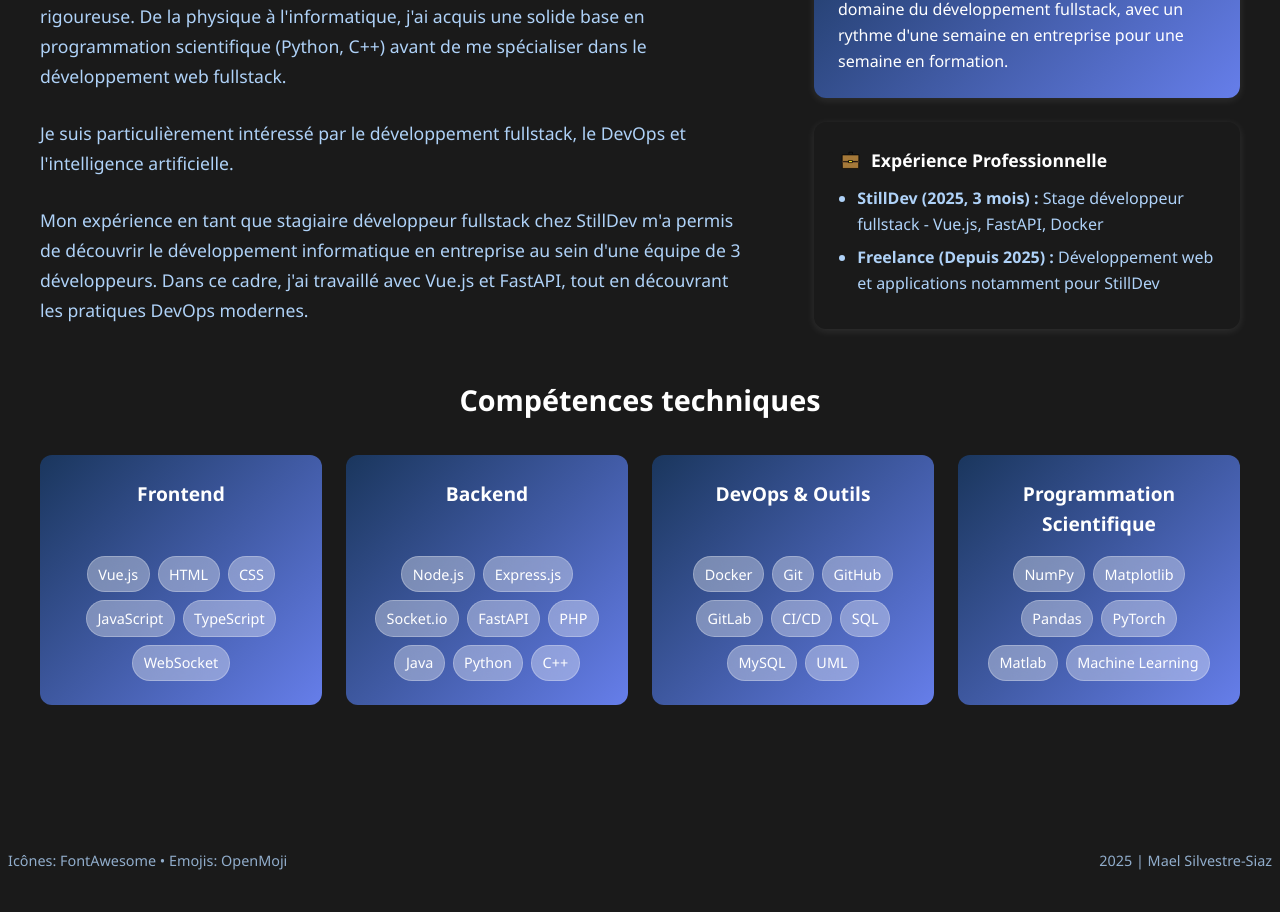
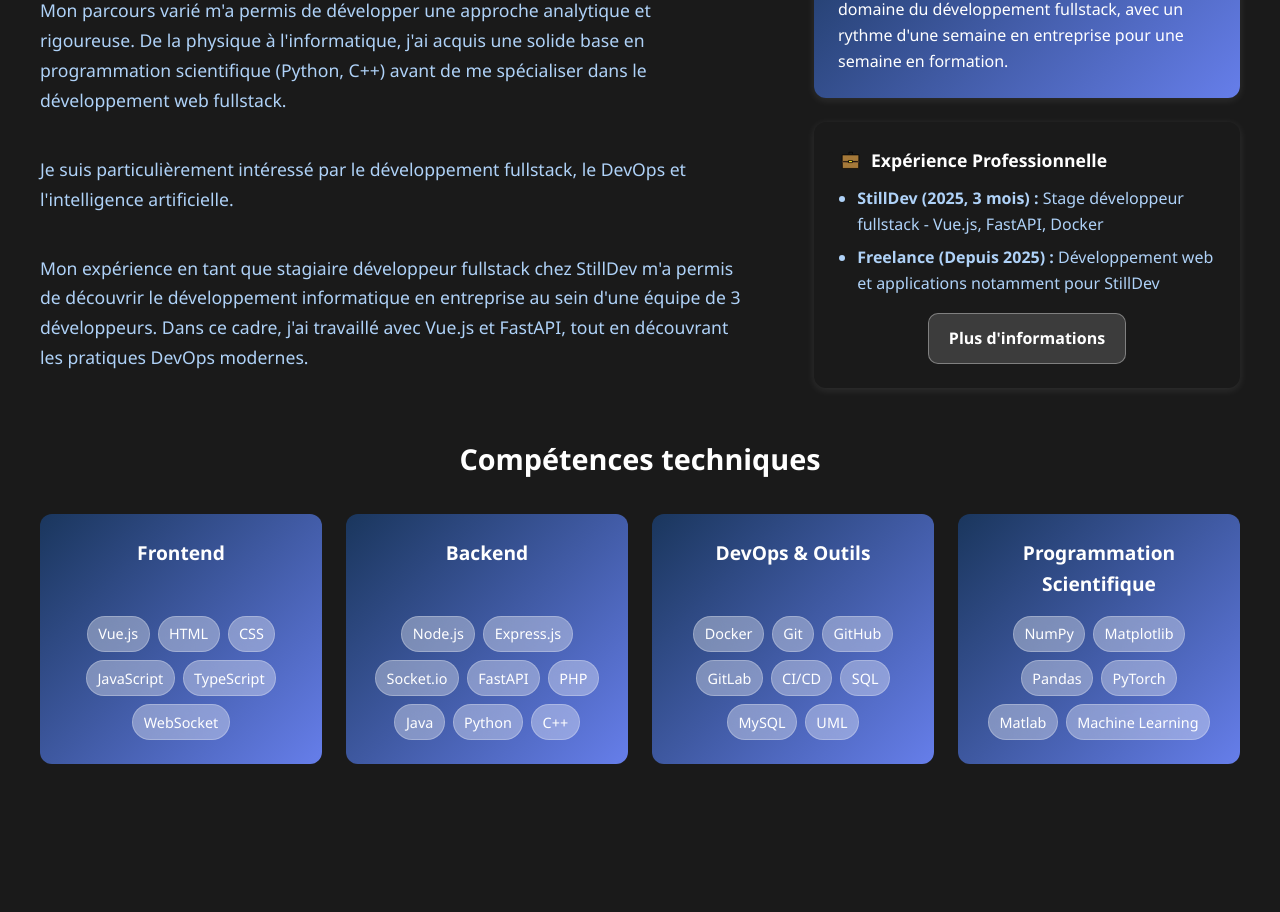
Before and after one commit to mael-sil/site-perso, a Vue app: page / in a window 1280 px wide. Shown: the part 978-1890 px from the top of the page. Before the commit the page ends 1850 px from the top, so only its background shows below. Built offline with nearby package versions, Linux system fonts and the light colour scheme.

Commit message:
Add button for more information about experience in AboutSection and style updates for buttons and experience cards

```diff
--- a/src/components/AboutSection.vue
+++ b/src/components/AboutSection.vue
@@ -112,6 +112,7 @@ const skillsData = {
               <li><strong>StillDev (2025, 3 mois) :</strong> Stage développeur fullstack - Vue.js, FastAPI, Docker</li>
               <li><strong>Freelance (Depuis 2025) :</strong> Développement web et applications notamment pour StillDev</li>
             </ul>
+            <router-link to="/experiences" class="btn btn-primary">Plus d'informations</router-link>
           </div>
         </div>
       </div>
@@ -142,6 +143,41 @@ const skillsData = {
 </template>
 
 <style scoped>
+.btn {
+  display: inline-flex;
+  align-items: center;
+  justify-content: center;
+  padding: 0.75rem 1.25rem;
+  border-radius: 10px;
+  text-decoration: none;
+  font-weight: 600;
+  transition: transform 0.15s ease, filter 0.15s ease, background 0.15s ease;
+  color: #ffffff;
+  background: rgba(255, 255, 255, 0.15);
+  border: 1px solid rgba(255, 255, 255, 0.35);
+}
+
+.btn:hover {
+  transform: translateY(-2px);
+  filter: brightness(1.05);
+}
+
+.experience-card {
+  display: flex;
+  flex-direction: column;
+  justify-content: center;
+  align-items: center;
+}
+
+.experience-card h3, .experience-card p, .experience-card ul {
+  width: 100%;
+}
+
+.experience-card .btn {
+  max-width: 200px;
+  margin-top: 0.5rem;
+}
+
 .about-section {
   padding: 4rem 2rem;
   background-color: var(--background-color);
```
